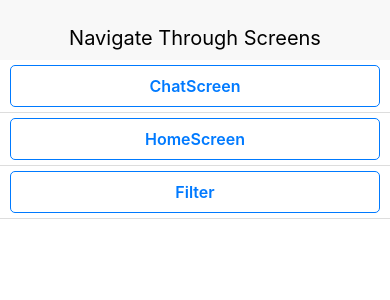
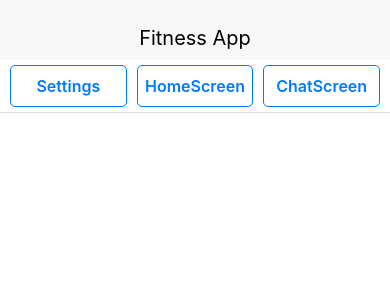
Before and after one commit to SODAProject/FitnessApp, a React Native app: screen / in a window 390 px wide. Shown: the top 300 px of the page. Built offline with nearby package versions, Linux system fonts and the light colour scheme.

Commit message:
fixed button links

```diff
--- a/src/App.js
+++ b/src/App.js
@@ -1,6 +1,6 @@
 import React, { Component } from 'react';
 import { View } from 'react-native';
-import { HomeScreen, ChatScreen, Filter } from './components';
+import { HomeScreen, ChatScreen, Settings } from './components';
 import { Header, Button, CardSection, Spinner } from './components/common';
 
 class App extends Component {
@@ -8,31 +8,26 @@ class App extends Component {
 
 	renderContent() {
     switch (this.state.Screen) {
+      case Settings:
+        return <Settings />;
+      case HomeScreen:
+        return <HomeScreen />;
       case ChatScreen:
         return <ChatScreen />;
-      case HomeScreen:
-        return <Spinner size="large" />;
-      case Filter:
-        return <Filter />;
       default:
         return (
         <View>
 			<CardSection>
-          <Button onPress={() => this.setState({ Screen: ChatScreen })}>
-            ChatScreen
+          <Button onPress={() => this.setState({ Screen: Settings })}>
+            Settings
           </Button>
 
-          </CardSection>
-
-          <CardSection>
           <Button onPress={() => this.setState({ Screen: HomeScreen })}>
             HomeScreen
           </Button>
-          </CardSection>
 
-          <CardSection>
-          <Button onPress={() => this.setState({ Screen: Filter })}>
-            Filter
+          <Button onPress={() => this.setState({ Screen: ChatScreen })}>
+            ChatScreen
           </Button>
            </CardSection>
           </View>
@@ -42,7 +37,7 @@ class App extends Component {
 	render() {
 	return (
       <View>
-        <Header headerText="Navigate Through Screens" />
+        <Header headerText="Fitness App" />
 
         {this.renderContent()}
       </View>
--- a/src/components/ChatScreen.js
+++ b/src/components/ChatScreen.js
@@ -1,13 +1,15 @@
 import React from 'react';
 // import { View } from 'react-native';
-import { Header } from './common';
+import { Header, CardSection, Button } from './common';
 
 
 const ChatScreen = () => {
 		return (
-			<Header>
-				Chat Screen
-			</Header>
+			<CardSection>
+				<Button>
+					View My Workouts
+				</Button>
+			</CardSection>
 		);
 	};
 
--- a/src/components/Settings.js
+++ b/src/components/Settings.js
@@ -7,12 +7,13 @@ const Settings = () => {
 		return (
 			<CardSection>
 				<Button>
-					Filter
+					My Profile
 				</Button>
 				<Button>
-					Create Workout
+					Other Settings
 				</Button>
 			</CardSection>
+
 		);
 	};
 
```
Also changed, not shown: 270 other files (tests, documents, lock files or other folders).
